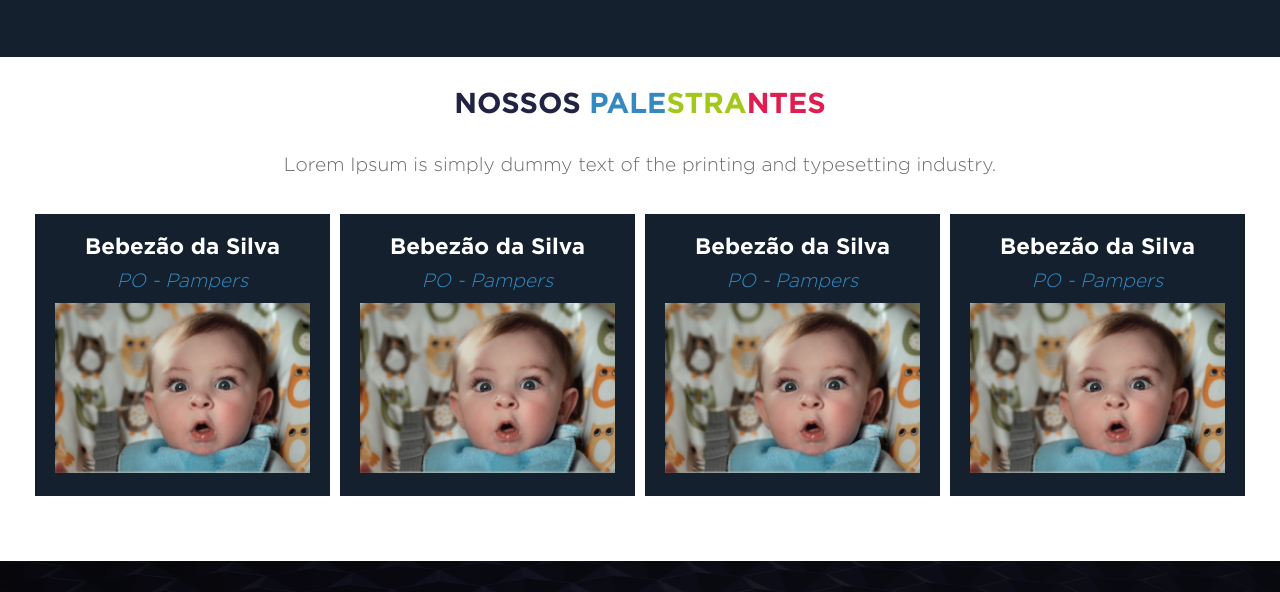
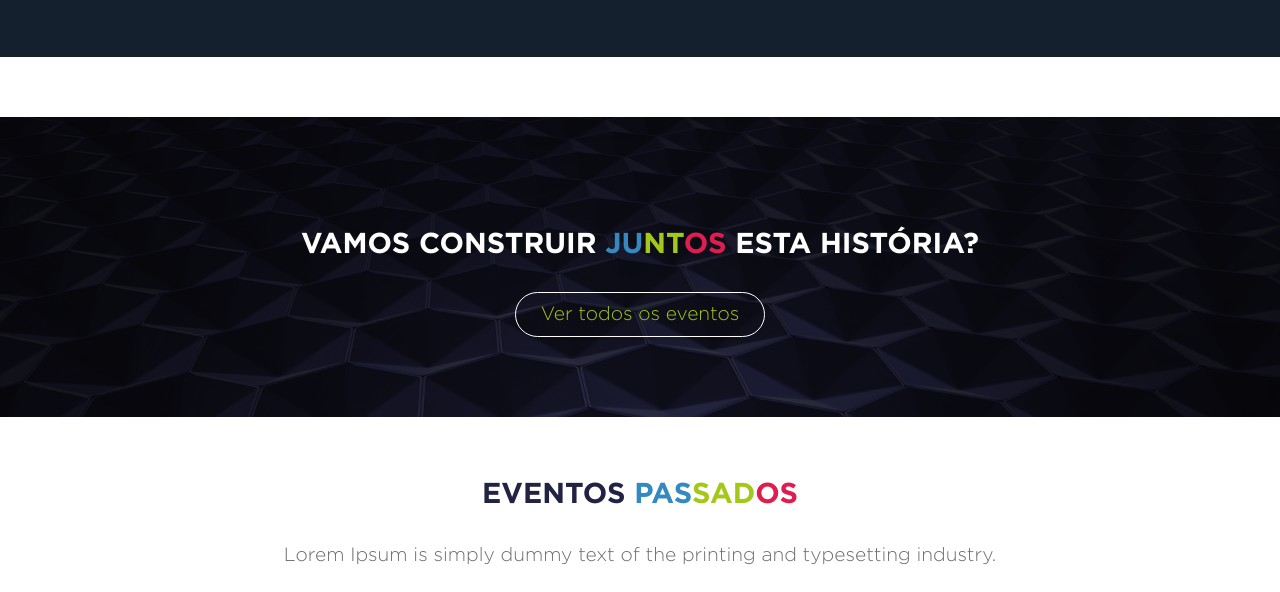
Before and after one commit to lucas-webdev/landing-page, a website: page minas2050/index.html in a window 1280 px wide. Shown: the part 2928-3520 px from the top of the page. Drawn offline with nearby package versions, Linux system fonts and the light colour scheme; files that its build step writes are made by us from their sources.

Commit message:
Remove speaker section from index.html

```diff
--- a/minas2050/index.html
+++ b/minas2050/index.html
@@ -21,7 +21,6 @@
         </header>
         <about-us></about-us>
         <events-calendar></events-calendar>
-        <speakers></speakers>
         <call-to-action></call-to-action>
         <past-events></past-events>
         <footer-area></footer-area>
```
